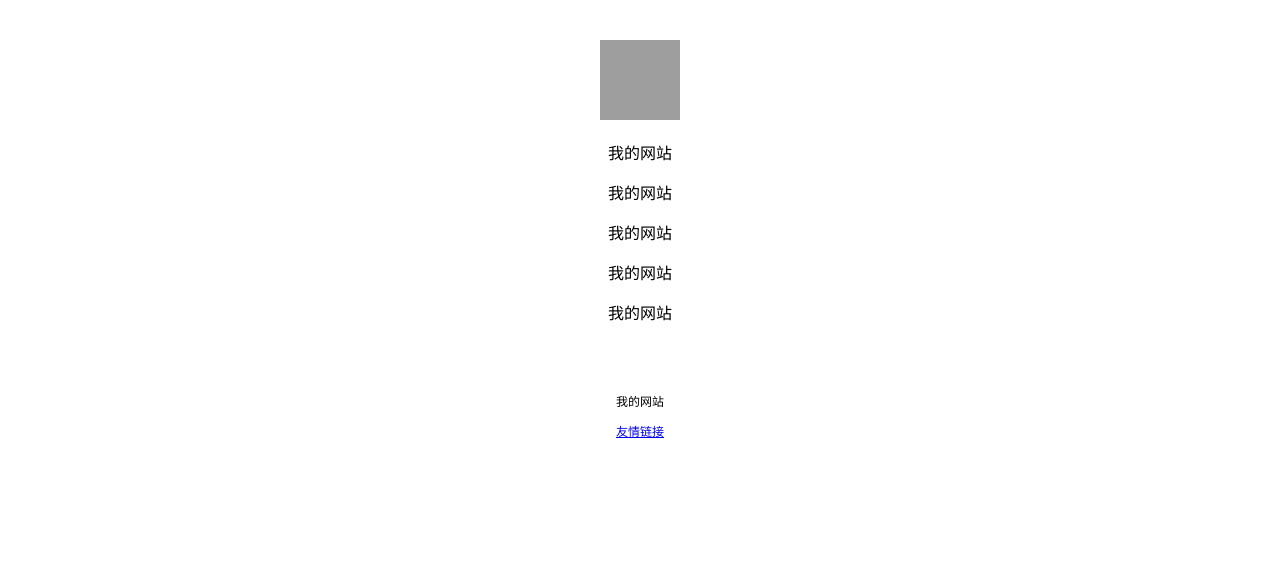
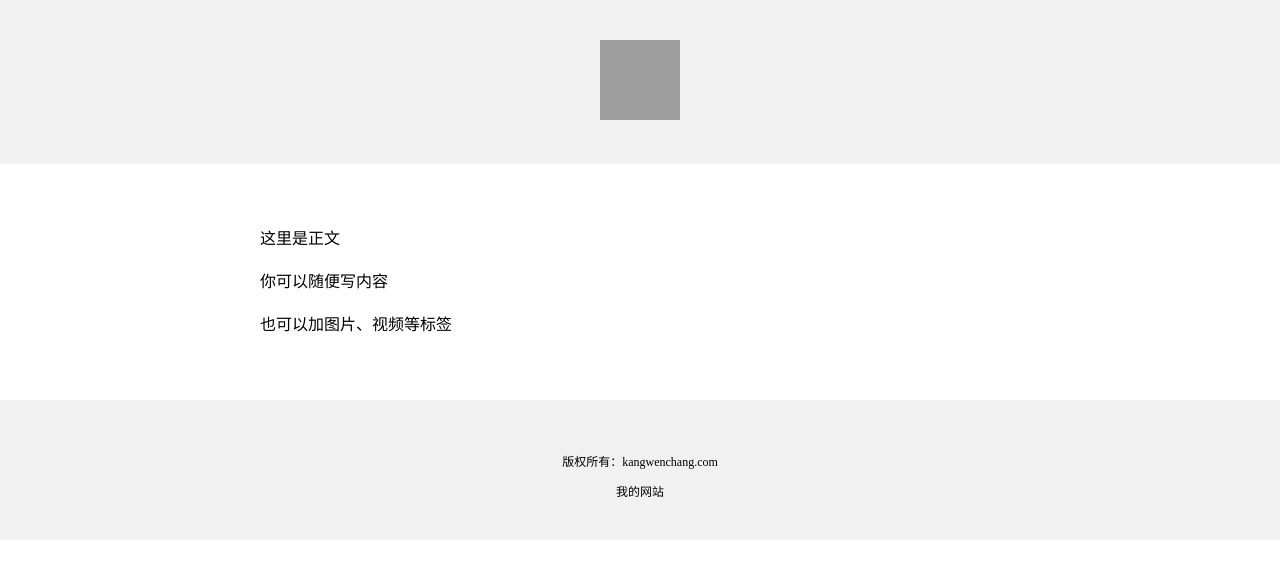
Before and after one commit to UL-cmd/re01-one, a plain HTML site: page index.html in a window 1280 px wide. Drawn offline with Linux system fonts and the light colour scheme; grey boxes are pictures that could not be loaded.

Commit message:
Update index.html

```diff
--- a/index.html
+++ b/index.html
@@ -3,41 +3,36 @@
   <head>
     <meta charset="utf-8">
     <meta name="viewport" content="width=device-width, initial-scale=1" />
-    <title>康文昌的在线HTML 教学小工具</title>
-    <style>
-      body {
-        margin: 0;
-      }
-    </style>
+    <title>康文昌</title>
   </head>
-  <body>
+  <body style="margin: 0">
     <div style="
-      backgraund-color: #f1f1f1;
+      background-color: #f1f1f1;
       text-align: center;
       padding: 40px;
-    ">
-      <img src='https://kangwenchang.com/logo.png' alt="康文昌" width="80px" height="80px">
-      <div>
-    <div style+"
-      max-width: 700px;
-      margin: 30px auto;
-      padding: 15px;
-      line-height: 1.7
-    ">
-      <p>我的网站</p>
-      <p>我的网站</p>
-      <p>我的网站</p>
-      <p>我的网站</p>
-      <p>我的网站</p>
-    <div>
+      ">
+        <img alt="康文昌" src="https://kangwenchang.com/logo.png" width="80px" height="80px">
+    </div>
     <div style="
-      backgraund-color: #f1f1f1;
+      max-width:760px;
+      margin:30px auto;
+      padding:15px;
+      line-height:1.7;
+      "
+    >
+      <p>这里是正文</p>
+      <p>你可以随便写内容</p>
+      <p>也可以加图片、视频等标签</p>
+    </div>
+    <div style="
+      background-color: #f1f1f1;
       text-align: center;
       padding: 40px;
-      font-size:12px;
-    ">
-      <p>我的网站</p>
-      <a href="https://kangwenchang.com/">友情链接</a>
-      <div>
+      font-size: 12px;
+      "
+    >
+      <p>版权所有：kangwenchang.com</p>
+      <a herf+"https://kangwenchang.com">我的网站</a>
+    </div>
   </body>
 </html>
```
